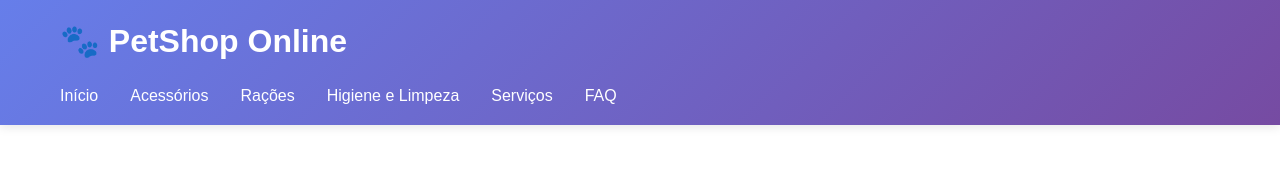
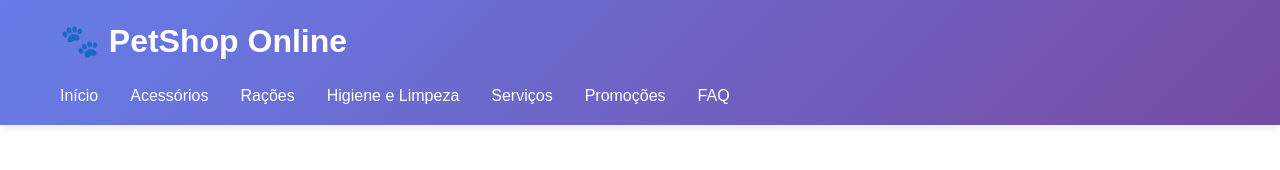
Before and after one commit to ViniciusTerra06/viniciusterra06.github.io, a plain HTML site: page index.html in a window 1280 px wide. Shown: the top 170 px of the page. Drawn offline with Linux system fonts and the light colour scheme.

Commit message:
feat: adicionado seção de promoções

```diff
--- a/index.html
+++ b/index.html
@@ -270,6 +270,7 @@
                     <li><a href="#racoes">Rações</a></li>
                     <li><a href="#higiene">Higiene e Limpeza</a></li>
                     <li><a href="#servicos">Serviços</a></li>
+                    <li><a href="#promocoes">Promoções</a></li>
                     <li><a href="#faq">FAQ</a></li>
                 </ul>
             </nav>
```
